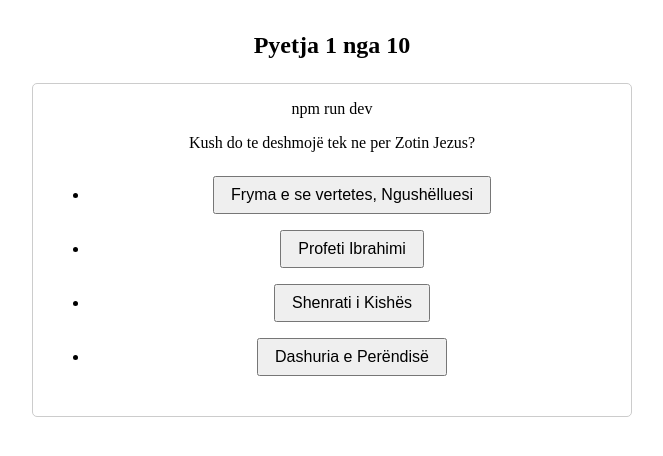
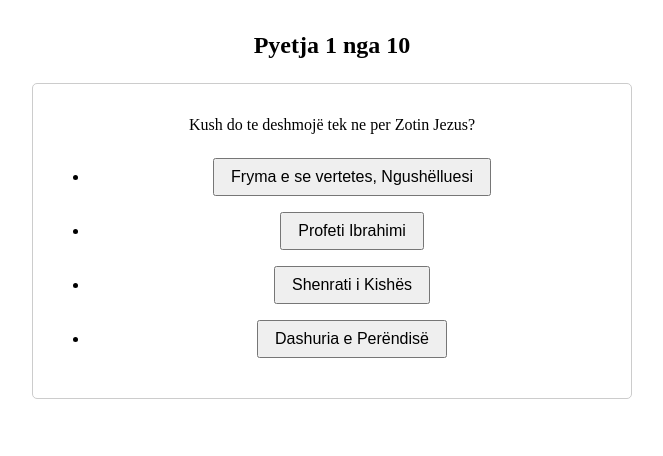
Before and after one commit to kennyhaggard/bible_quiz, a Vue app: page / in a window 1280 px wide. Both pictures are taken after a click on the button "Fillo Quiz-in". Shown: the top 456 px of the page, without its empty margins (308-971 px from the left). Built offline with nearby package versions, Linux system fonts and the light colour scheme.

Commit message:
Fixed again

```diff
--- a/src/components/Quiz.vue
+++ b/src/components/Quiz.vue
@@ -26,7 +26,7 @@
       </div>
 
       <!-- Question Card -->
-      <div v-else class="question-card">npm run dev
+      <div v-else class="question-card">
 
         <p>{{ currentQuestion.question }}</p>
         <div v-if="currentQuestion.type === 'multiple_choice'">
```
